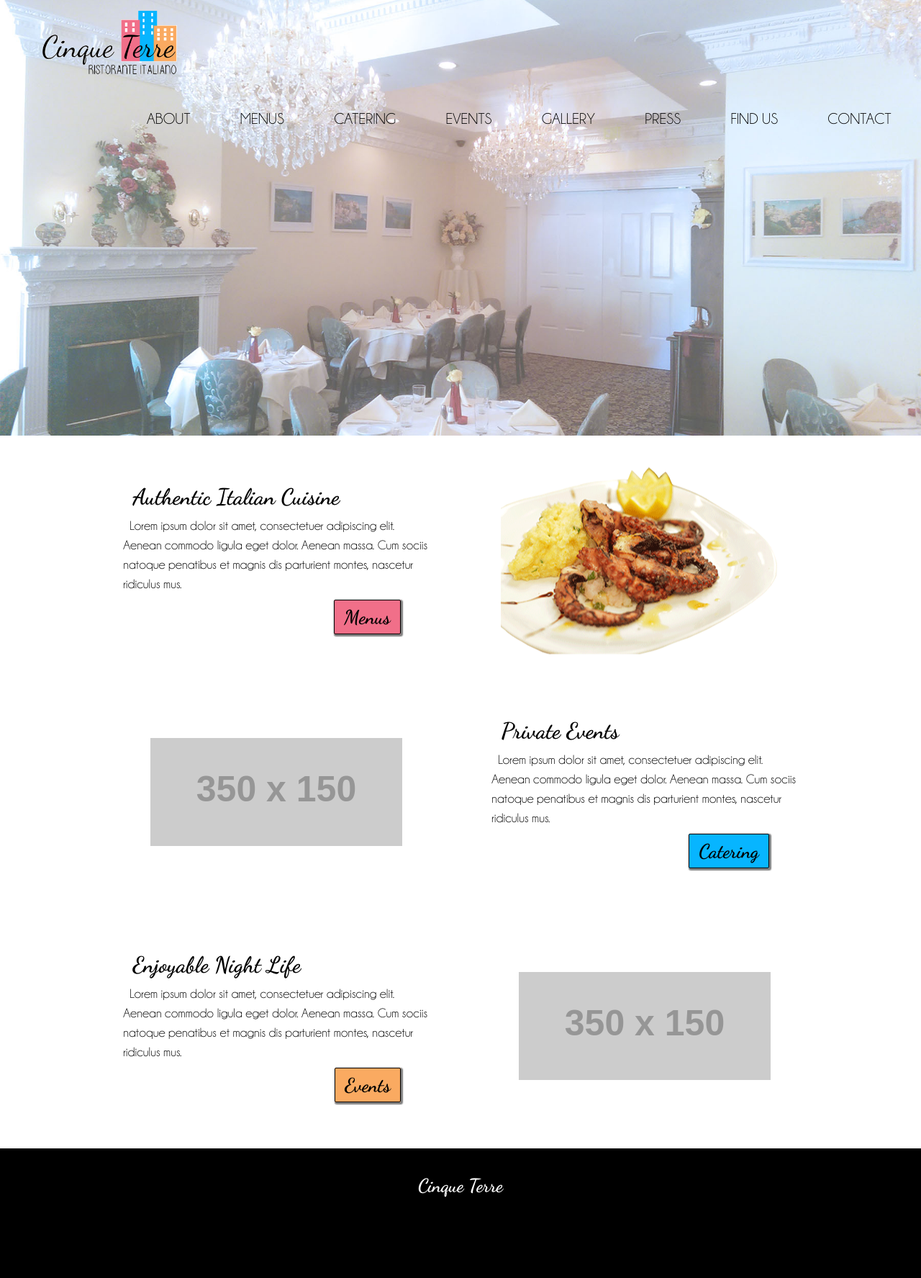
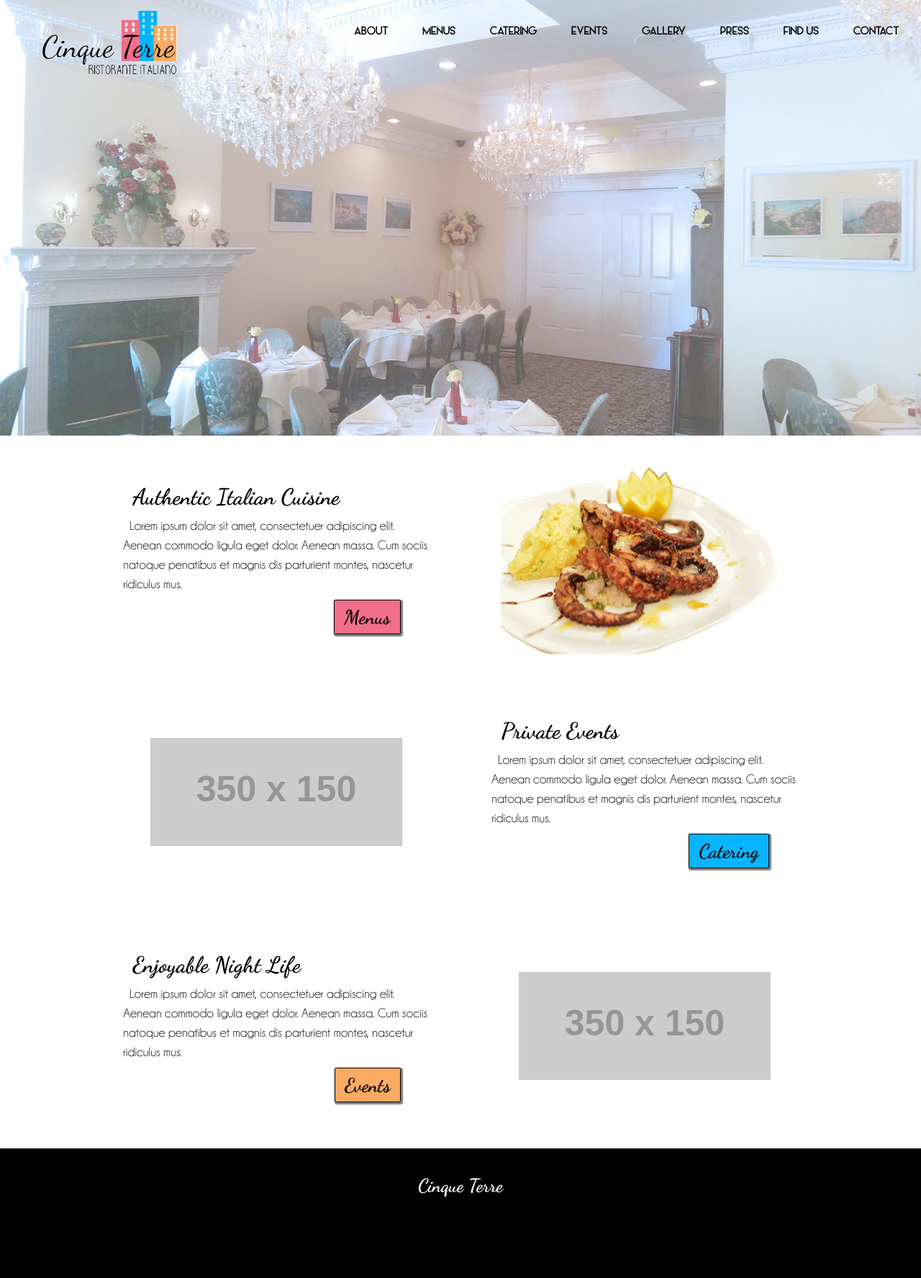
Before and after one commit to cinqueterreli/cinqueterre.github.io, a Jekyll site: the page built from index.html, in a window 1280 px wide. Shown: the whole page at 72% size. Built offline with Jekyll 4.4.1, drawn with Linux system fonts in a browser that asks for light colours; nearby versions of some CDN libraries.

```diff
--- a/css/main.css
+++ b/css/main.css
@@ -234,8 +234,9 @@
 }
 
 .nav-link {
+	font-family:navText;
 	color:black;
-	font-size: 1.2em;
+	font-size: .8em;
 	padding:1em 1.5em;
 	text-decoration:none;
 	display:block;
```
